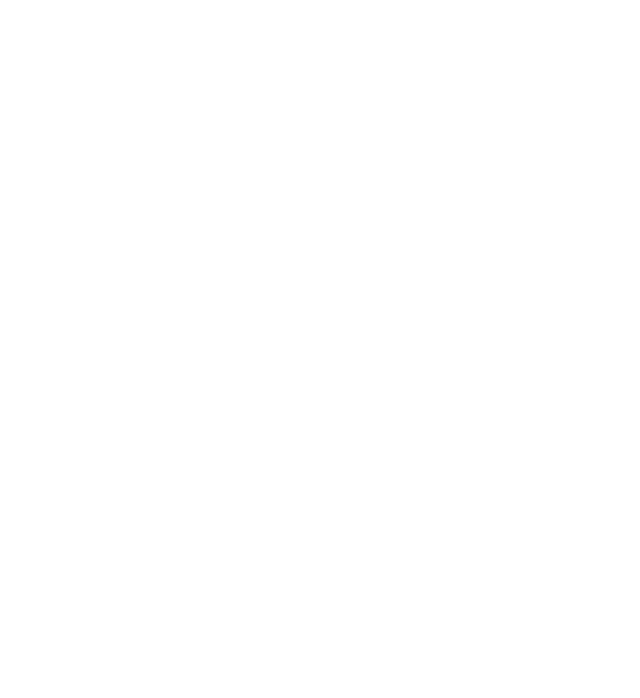
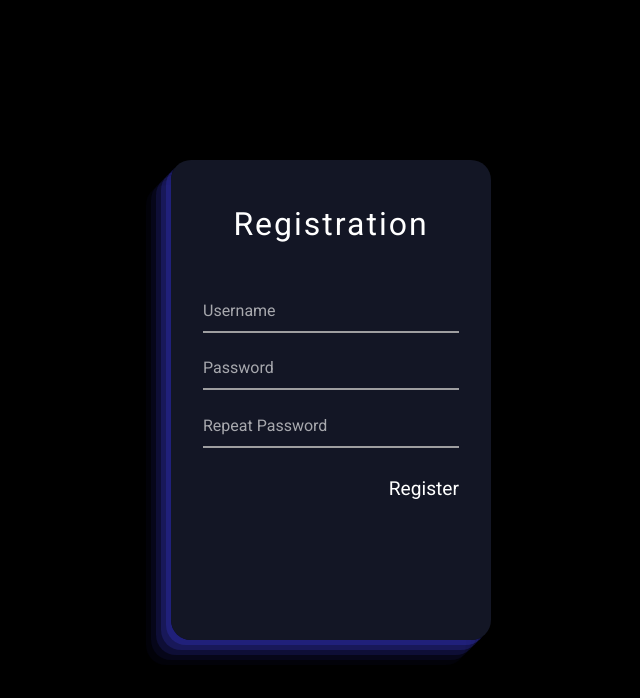
Before and after one commit to Werfmon/polling-fe, a Next.js app: page /auth/registration in a window 1280 px wide. Shown: the top 698 px of the page, without its empty margins (309-949 px from the left). Built offline with nearby package versions, Linux system fonts and the light colour scheme.

Commit message:
registration

```diff
--- a/Constants/Header.ts
+++ b/Constants/Header.ts
@@ -1,3 +1,4 @@
 export class Header {
-    static CONTENT_TYPE = "application/x-www-form-urlencoded;charset=UTF-8";
+    static CONTENT_TYPE_URLENCODED = "application/x-www-form-urlencoded;charset=UTF-8";
+    static CONTENT_TYPE_JSON = "application/json"
 }
--- a/pages/auth/registration.tsx
+++ b/pages/auth/registration.tsx
@@ -1,8 +1,159 @@
-import type {NextPage}  from 'next'
-import React from 'react'
+import type { NextPage } from "next";
+import React, { useEffect } from "react";
+import styled from "styled-components";
+import { Header } from "../../Constants/Header";
+import { goToMainPage } from "../../utils/redirect/goToMainPage";
+const Container = styled.div`
+  height: 100vh;
+  width: 100vw;
+  display: grid;
+  background-color: #000;
+  place-items: center center;
+`;
+const FormContainer = styled.div`
+  position: relative;
+`;
+
+const UpItem = styled.div`
+  display: flex;
+  justify-content: center;
+  align-items: center;
+  z-index: 10;
+  font-size: 2rem;
+  color: #ffffff;
+  width: 14rem;
+  height: 4rem;
+  letter-spacing: 2px;
+  position: absolute;
+  top: 2rem;
+  transform: translateX(-50%);
+  left: 50%;
+  border-radius: 50px;
+`;
+const Form = styled.form`
+  height: 30rem;
+  width: 20rem;
+  box-shadow: rgba(46, 46, 170, 0.4) -5px 5px, rgba(46, 46, 170, 0.3) -10px 10px,
+    rgba(46, 46, 170, 0.2) -15px 15px, rgba(46, 46, 170, 0.1) -20px 20px,
+    rgba(46, 46, 170, 0.05) -25px 25px;
+  background-color: #191e31c2;
+  backdrop-filter: blur(15px);
+  border-radius: 20px;
+  padding-top: 8rem;
+  display: flex;
+  flex-direction: column;
+  align-items: center;
+`;
+const Input = styled.input`
+  height: 2rem;
+  width: calc(100% - 4rem);
+  margin-block: 10px;
+  position: absolute;
+  color: #fff;
+  z-index: 10;
+  background-color: #00000000;
+  border-bottom: 2px solid #9e9ea0;
+  &:focus ~ label {
+    font-size: 0.7rem;
+    top: -0.8rem;
+    color: #fff;
+  }
+`;
+const Submit = styled.button`
+  margin-right: 2rem;
+  align-self: flex-end;
+  background-color: unset;
+  margin-top: 1rem;
+  color: #fff;
+  cursor: pointer;
+  font-size: 1.2rem;
+  &:hover {
+    color: #adadad;
+  }
+`;
+const InputContainer = styled.div`
+  display: flex;
+  justify-content: center;
+  align-items: center;
+  position: relative;
+  width: 100%;
+  height: 2rem;
+  margin-block: 0.8rem;
+`;
+const Label = styled.label`
+  position: absolute;
+  left: 2rem;
+  color: #ffffffa0;
+  justify-self: flex-start;
+  transition: all 0.4s;
+  font-size: 1rem;
+  top: 0;
+`;
+
+interface RegistrationData {
+  username: string;
+  password: string;
+}
 
 const Registration: NextPage = () => {
-    return <div></div>;
-}
+  useEffect(() => {
+    const labels = document.getElementsByClassName("registration-label");
+    const inputs = document.getElementsByClassName("registration-input");
+    for (let i = 0; i < labels.length; i++) {
+        inputs[i].addEventListener("focus", () => {
+            labels[i].classList.add("getout-label");
+        });
+    }
+  }, []);
+
+  function Registration(e: any): void {
+    e.preventDefault();
+
+    const password: String = e.target.password.value;
+    const passwordRepeat: String = e.target.repeatPassword.value;
+    if(password === passwordRepeat) {
+
+        const data: RegistrationData = {
+            username: e.target.username.value,
+            password: e.target.password.value,
+        };
+
+        fetch(`${process.env.BACKEND_API}/auth/registration`, {
+          method: "POST",
+          headers: {
+            "content-type": Header.CONTENT_TYPE_JSON,
+        },
+        body: JSON.stringify(data),
+        })
+        .then(res => res.ok ? goToMainPage() : alert("Something went wrong"))
+        .catch((err) => console.error(err));
+    } else {
+        alert("Passwords do not match")
+    }
+  }
+
+  return (
+    <Container>
+      <FormContainer>
+        <UpItem>Registration</UpItem>
+        <Form onSubmit={e => Registration(e)}>
+          <InputContainer>
+            <Input name="username" className="registration-input" type="text" />
+            <Label className="registration-label">Username</Label>
+          </InputContainer>
+          <InputContainer>
+            <Input name="password" className="registration-input" type="password" />
+            <Label className="registration-label">Password</Label>
+          </InputContainer>
+          <InputContainer>
+            <Input name="repeatPassword" className="registration-input" type="password" />
+            <Label className="registration-label">Repeat Password</Label>
+          </InputContainer>
+          <Submit>Register</Submit>
+        </Form>
+      </FormContainer>
+    </Container>
+  );
+};
 
 export default Registration;
--- /dev/null
+++ b/utils/redirect/goToLoginPage.ts
@@ -0,0 +1,3 @@
+export function goToLoginPage(): void {
+    window.location.href = window.location.origin + '/auth/login'
+}
--- /dev/null
+++ b/utils/redirect/goToMainPage.ts
@@ -0,0 +1,3 @@
+export function goToMainPage(): void {
+    window.location.href = window.location.origin + '/'
+}
--- /dev/null
+++ b/utils/redirect/goToRegistrationPage.ts
@@ -0,0 +1,3 @@
+export function goToRegistrationPage(): void {
+    window.location.href = window.location.origin + '/auth/registration'
+}
```
Also changed, not shown: pages/auth/login.tsx (+4 -6 lines).
